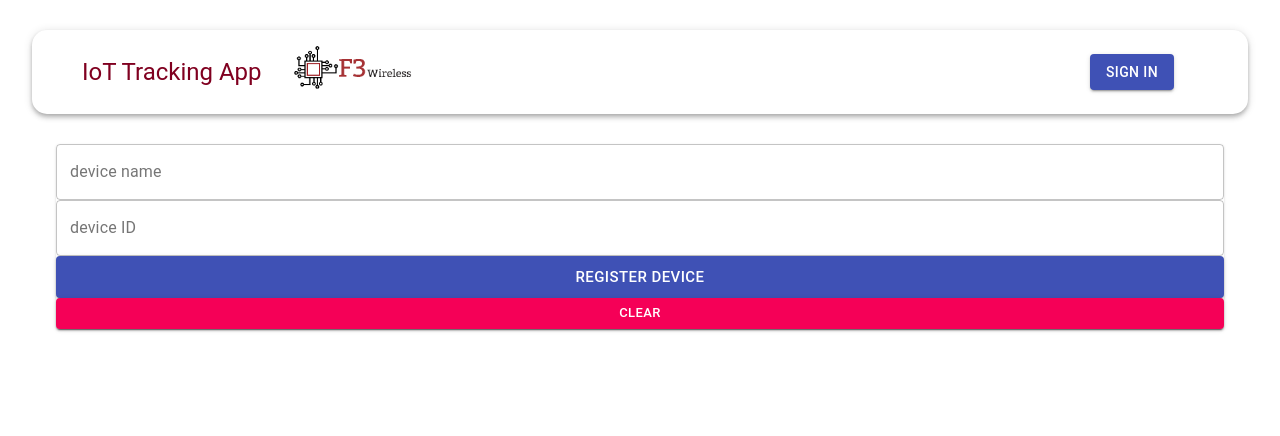
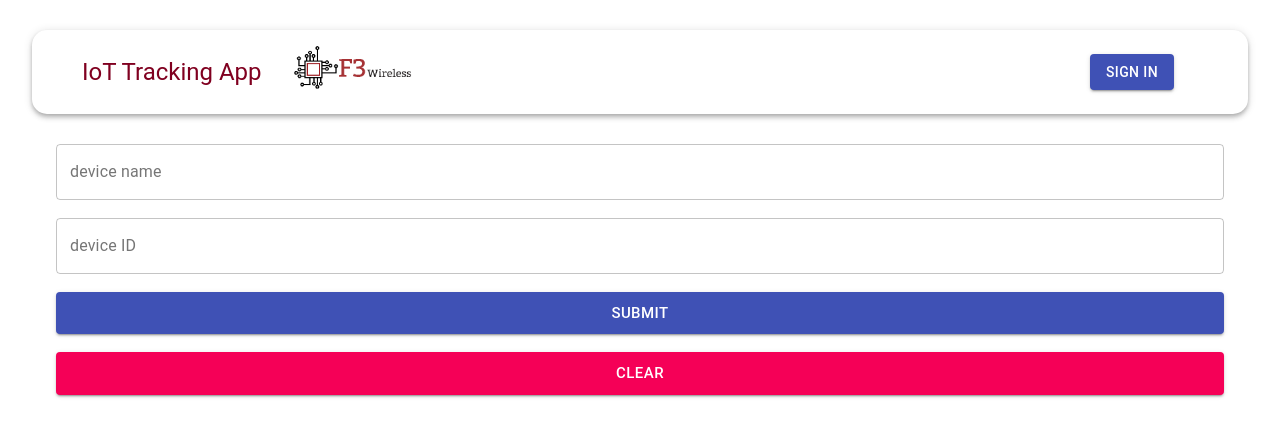
Before and after one commit to rachelhon/iot, a React (Create React App) app in the folder client/: page /addDevice in a window 1280 px wide. Shown: the top 436 px of the page. Built offline with nearby package versions, Linux system fonts and the light colour scheme.

Commit message:
Update Form.js

```diff
--- a/client/src/components/Form/Form.js
+++ b/client/src/components/Form/Form.js
@@ -21,14 +21,20 @@ const Form = () => {
     }
 
     return (
-        <Paper className={classes.paper}>
+
         <form autoComplete="off" noValidate className={`${classes.root} ${classes.form}`} onSubmit={handleSubmit}>
           <TextField name="device name" variant="outlined" label="device name" fullWidth value={deviceData.deviceName} onChange={(e) => setDeviceData({ ...deviceData, deviceName: e.target.value })} />
+          <br/>
+          <br/>
           <TextField name="device ID" variant="outlined" label="device ID" fullWidth value={deviceData.deviceID} onChange={(e) => setDeviceData({ ...deviceData, deviceID: e.target.value })} />
-          <Button className={classes.buttonSubmit} variant="contained" color="primary" size="large" type="submit" fullWidth>Register Device</Button>
-          <Button variant="contained" color="secondary" size="small" onClick={clear} fullWidth>Clear</Button>
+          <br/>
+          <br/>
+          <Button className={classes.buttonSubmit} variant="contained" color="primary" size="large" type="submit" fullWidth>Submit</Button>
+          <br/>
+          <br/>
+          <Button variant="contained" color="secondary" size="large" onClick={clear} fullWidth>Clear</Button>
         </form>
-      </Paper>
+
     );
 }
 
```
